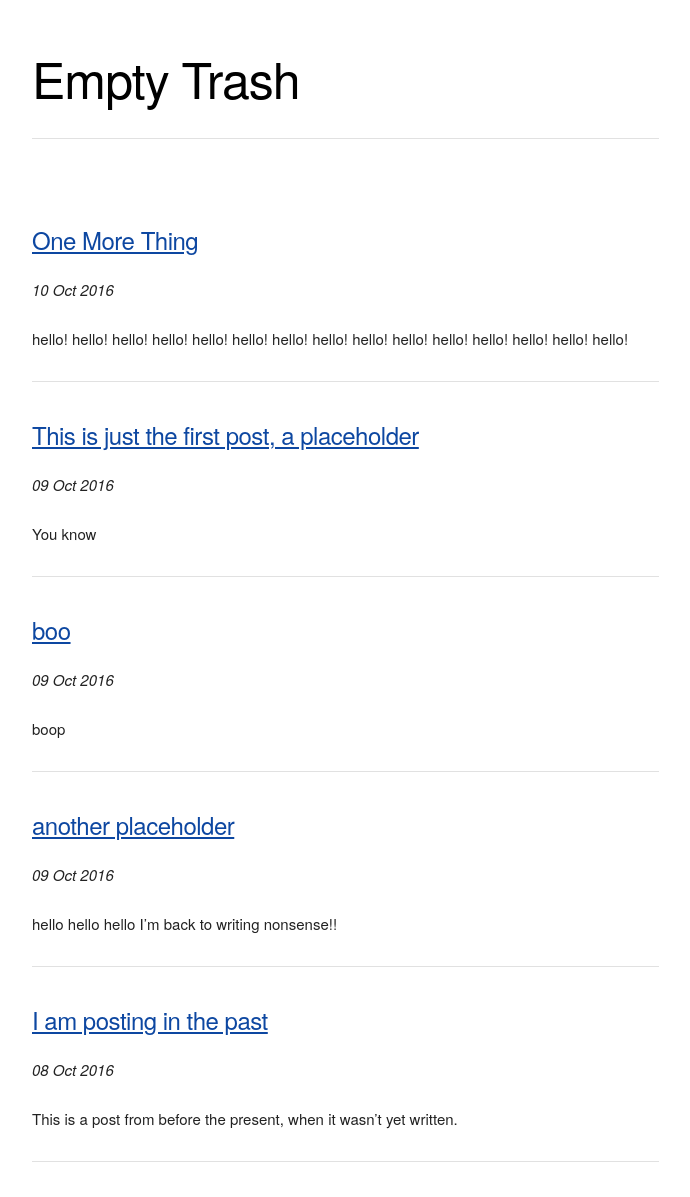
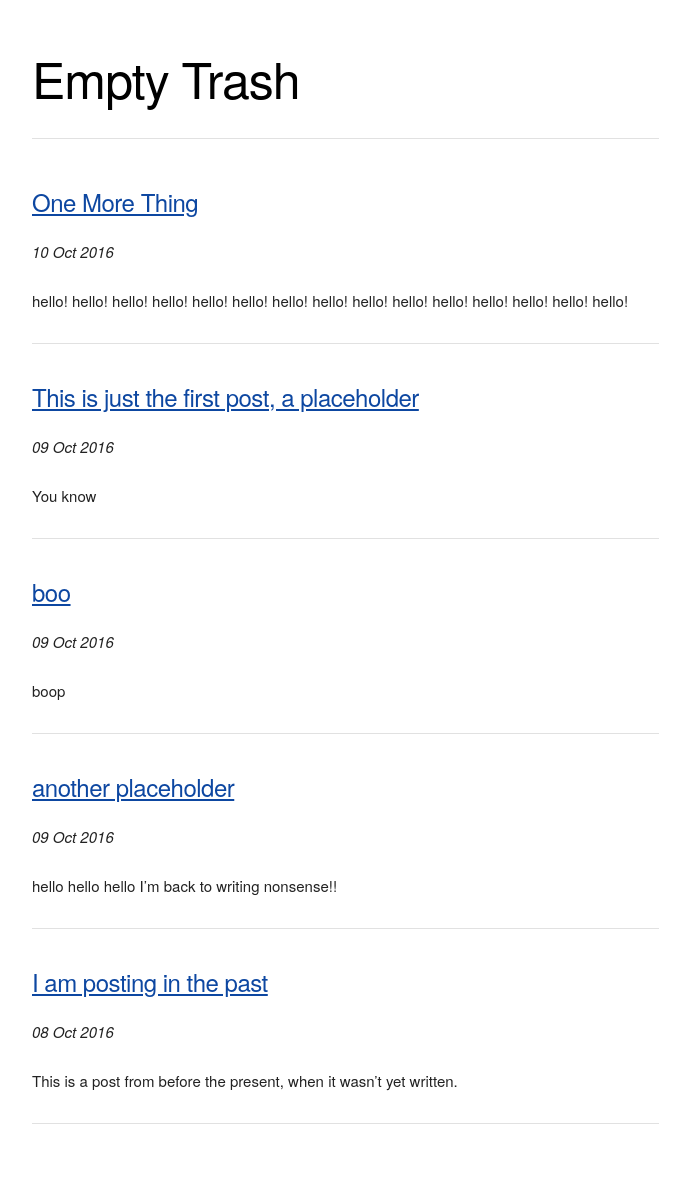
Before and after one commit to mt-trash/mt-trash.github.io, a Jekyll site: the page built from index.html, in a window 1280 px wide. Shown: the whole page, without its empty margins (128-818 px from the left). Built offline with Jekyll 4.4.1, drawn with Linux system fonts in a browser that asks for light colours; the list of posts is cut into pages by our own code; after the commit the page ends 1159 px from its top, so only the background shows below that.

Commit message:
Update index.html

```diff
--- a/index.html
+++ b/index.html
@@ -3,7 +3,7 @@ layout: default
 title: Empty Trash
 ---
 <div class="row">
-  <div class="eight columns" style="margin-top: 5%">
+  <div class="eight columns" style="margin-top: 1%">
     {% for post in paginator.posts %}
       <h5><a href="{{ post.url }}" title="{{ post.title }}">{{ post.title }}</a></h5>
       <p><i>{{ post.date | date_to_string }}</i></p>{{ post.excerpt }}<hr>
```
